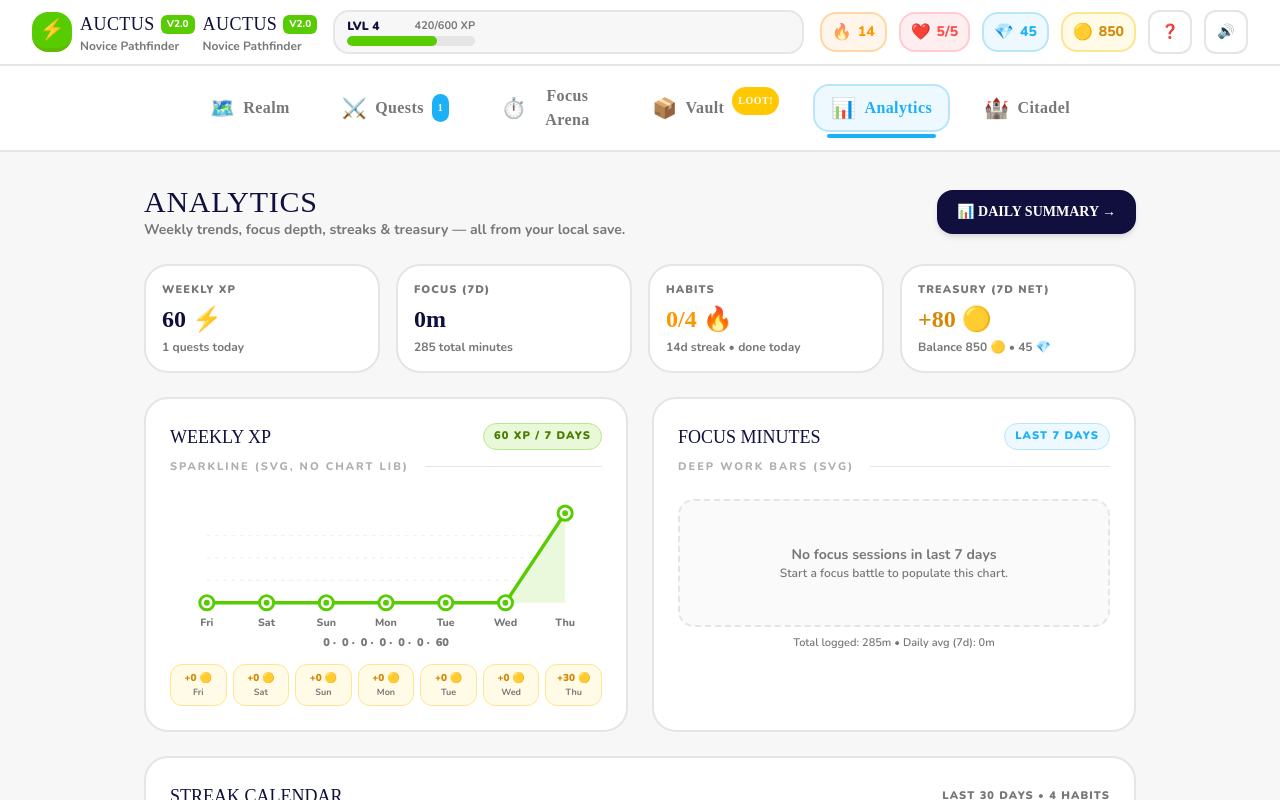
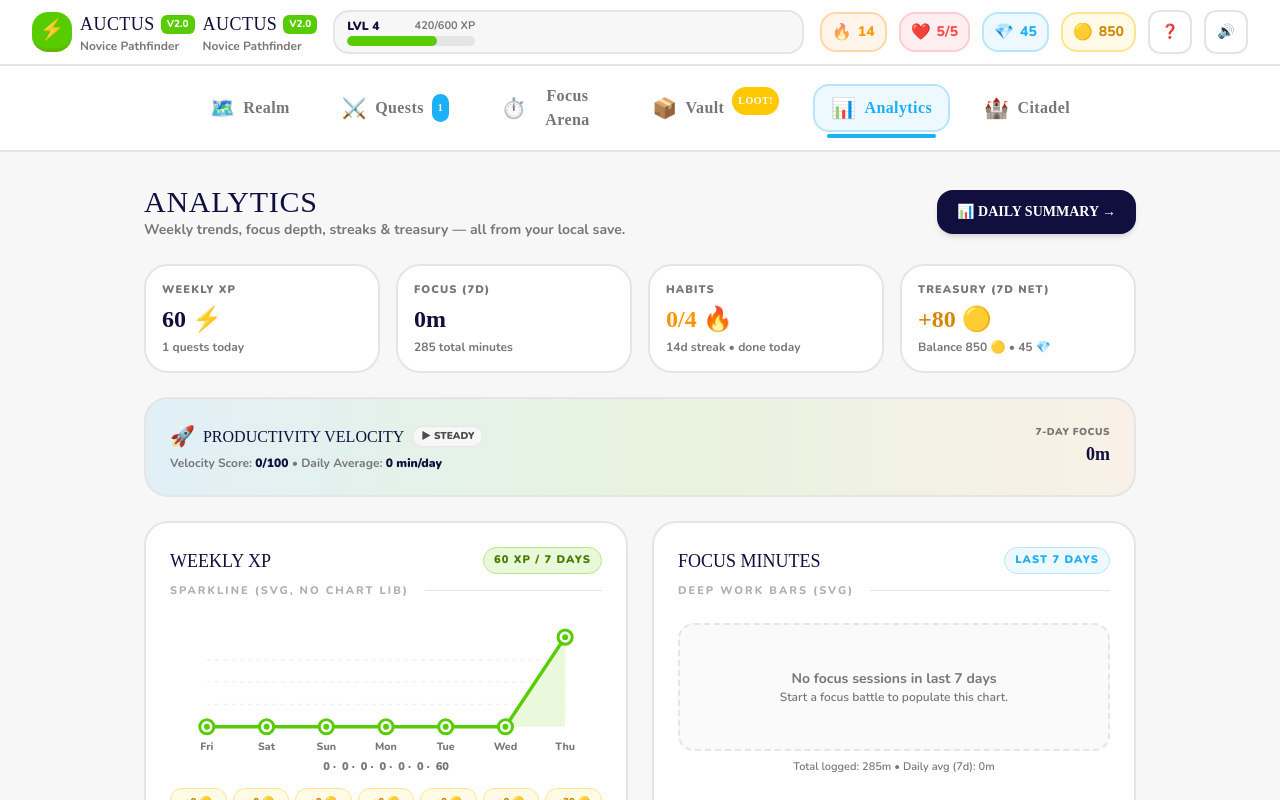
Before and after one commit to iamakhilan/Project-Auctus, a React (Vite) app: page / in a window 1280 px wide. Both pictures are taken after a click on the button "Analytics". Shown: the top 800 px of the page. Built offline with nearby package versions, Linux system fonts and the light colour scheme; a web font is replaced by a local one.

Commit message:
refactor: integrate productivity trends, category breakdown, and CSV export in AnalyticsDashboard

```diff
--- a/src/components/analytics/AnalyticsDashboard.tsx
+++ b/src/components/analytics/AnalyticsDashboard.tsx
@@ -2,6 +2,20 @@ import React, { useMemo, useState } from 'react';
 import { useGameState } from '../../context/GameStateContext';
 import { StreakCalendar } from './StreakCalendar';
 import { DailySummaryModal } from './DailySummaryModal';
+import {
+  calculateFocusVelocity,
+  calculateCategoryBreakdown,
+  calculateHourlyFocusDistribution,
+  detectPeakFocusHour,
+  formatMinutesToHoursAndMins,
+} from '../../utils/analyticsEngine';
+import {
+  exportTransactionsToCSV,
+  exportQuestsToCSV,
+  exportHabitsToCSV,
+} from '../../utils/exportHelpers';
+import { FocusSessionRecord } from '../../types';
+import { soundEngine } from '../../utils/audioSynthesizer';
 
 // ---------- helpers ----------
 function toISODateLocal(d: Date): string {
@@ -350,6 +364,59 @@ export const AnalyticsDashboard: React.FC = () => {
 
   const netCoinsWeek = useMemo(() => dailyNetCoins.slice(-7).reduce((a, b) => a + b, 0), [dailyNetCoins]);
 
+  const sessions: FocusSessionRecord[] = useMemo(() => {
+    const focusRe = /Focus.*?\( *(\d+)\s*m/i;
+    return transactions
+      .filter((t) => focusRe.test(t.reason))
+      .map((t) => {
+        const m = t.reason.match(focusRe);
+        const mins = m ? parseInt(m[1], 10) : 25;
+        return {
+          id: t.id,
+          durationMinutes: mins,
+          completedAt: t.timestamp,
+          actualSeconds: mins * 60,
+          xpEarned: t.amount,
+          coinsEarned: Math.round(t.amount / 2),
+        };
+      });
+  }, [transactions]);
+
+  const velocity = useMemo(() => calculateFocusVelocity(sessions, 7), [sessions]);
+  const categoryBreakdown = useMemo(() => calculateCategoryBreakdown(quests), [quests]);
+  const hourlyDistribution = useMemo(() => calculateHourlyFocusDistribution(sessions), [sessions]);
+  const peakHour = useMemo(() => detectPeakFocusHour(hourlyDistribution), [hourlyDistribution]);
+
+  const handleExportTransactions = () => {
+    soundEngine.playClick();
+    const csv = exportTransactionsToCSV(transactions);
+    downloadCSV(csv, `auctus-transactions-${todayIso}.csv`);
+  };
+
+  const handleExportQuests = () => {
+    soundEngine.playClick();
+    const csv = exportQuestsToCSV(quests);
+    downloadCSV(csv, `auctus-quests-${todayIso}.csv`);
+  };
+
+  const handleExportHabits = () => {
+    soundEngine.playClick();
+    const csv = exportHabitsToCSV(habits);
+    downloadCSV(csv, `auctus-habits-${todayIso}.csv`);
+  };
+
+  const downloadCSV = (content: string, filename: string) => {
+    const blob = new Blob([content], { type: 'text/csv;charset=utf-8;' });
+    const url = URL.createObjectURL(blob);
+    const link = document.createElement('a');
+    link.setAttribute('href', url);
+    link.setAttribute('download', filename);
+    document.body.appendChild(link);
+    link.click();
+    document.body.removeChild(link);
+    URL.revokeObjectURL(url);
+  };
+
   return (
     <div className="max-w-5xl mx-auto px-4 py-6 sm:py-8 space-y-6 animate-fadeIn">
       {/* Header */}
@@ -358,12 +425,14 @@ export const AnalyticsDashboard: React.FC = () => {
           <h1 className="font-['Feather_Bold'] text-2xl sm:text-3xl text-[var(--dark-blue)] tracking-wide">ANALYTICS</h1>
           <p className="text-sm font-bold text-[var(--gray-light)]">Weekly trends, focus depth, streaks & treasury — all from your local save.</p>
         </div>
+        <div className="flex items-center gap-2">
           <button
             onClick={() => setShowDailySummary(true)}
             className="h-11 px-5 bg-[var(--dark-blue)] hover:bg-[#1a237e] text-white font-['Feather_Bold'] text-sm font-black uppercase rounded-2xl shadow-md active:translate-y-0.5 transition-all"
           >
             📊 Daily Summary →
           </button>
+        </div>
       </div>
 
       {/* Top KPI row */}
@@ -391,6 +460,37 @@ export const AnalyticsDashboard: React.FC = () => {
             {netCoinsWeek >= 0 ? '+' : ''}{netCoinsWeek} 🟡
           </span>
           <span className="text-xs font-bold text-[var(--gray-light)]">Balance {profile.coins} 🟡 • {profile.gems} 💎</span>
+        </div>
+      </div>
+
+      {/* Focus Velocity & Productivity Trend Banner */}
+      <div className="bg-gradient-to-r from-[#1cb0f6]/10 via-[#58cc02]/10 to-[#ffd6a5]/20 rounded-3xl border-2 border-[#e5e5e5] p-5 sm:p-6 flex flex-col sm:flex-row items-start sm:items-center justify-between gap-4 shadow-xs">
+        <div className="space-y-1">
+          <div className="flex items-center gap-2">
+            <span className="text-xl">🚀</span>
+            <h3 className="font-['Feather_Bold'] text-base text-[var(--dark-blue)]">PRODUCTIVITY VELOCITY</h3>
+            <span
+              className={`text-[10px] font-black uppercase px-2 py-0.5 rounded-full border ${
+                velocity.trend === 'rising'
+                  ? 'bg-[#e8f8d8] text-[#3a6b00] border-[#b7e986]'
+                  : velocity.trend === 'declining'
+                  ? 'bg-[#ffeef0] text-[var(--red)] border-[#ffccd2]'
+                  : 'bg-[#f7f7f7] text-[var(--gray-text)] border-[#e5e5e5]'
+              }`}
+            >
+              {velocity.trend === 'rising' ? '▲ RISING' : velocity.trend === 'declining' ? '▼ COOLING' : '▶ STEADY'}
+            </span>
+          </div>
+          <p className="text-xs font-bold text-[var(--gray-light)]">
+            Velocity Score: <strong className="text-[var(--dark-blue)]">{velocity.velocityScore}/100</strong> • Daily Average: <strong className="text-[var(--dark-blue)]">{velocity.dailyAverage} min/day</strong>
+            {peakHour ? ` • Peak Flow: ${peakHour.label} (${formatMinutesToHoursAndMins(peakHour.minutes)})` : ''}
+          </p>
+        </div>
+        <div className="flex items-center gap-3 shrink-0">
+          <div className="text-right">
+            <div className="text-[10px] font-black uppercase tracking-wider text-[var(--gray-light)]">7-Day Focus</div>
+            <div className="font-['Feather_Bold'] text-lg font-black text-[var(--dark-blue)]">{formatMinutesToHoursAndMins(velocity.totalMinutes)}</div>
+          </div>
         </div>
       </div>
 
@@ -433,6 +533,33 @@ export const AnalyticsDashboard: React.FC = () => {
         </div>
       </div>
 
+      {/* Quest Category Breakdown */}
+      {categoryBreakdown.length > 0 && (
+        <div className="bg-white rounded-3xl border-2 border-[#e5e5e5] p-5 sm:p-6 shadow-xs space-y-3">
+          <div className="flex items-center justify-between">
+            <h3 className="font-['Feather_Bold'] text-base sm:text-lg text-[var(--dark-blue)]">COMPLETED QUEST BREAKDOWN</h3>
+            <span className="text-xs font-bold text-[var(--gray-light)]">By Category</span>
+          </div>
+          <div className="grid grid-cols-2 sm:grid-cols-4 gap-3">
+            {categoryBreakdown.map((cat) => (
+              <div key={cat.category} className="p-3 bg-[#f7f7f7] rounded-2xl border border-[#e5e5e5] space-y-1">
+                <div className="flex items-center justify-between text-xs font-black uppercase text-[var(--dark-blue)]">
+                  <span>{cat.category}</span>
+                  <span>{cat.percentage}%</span>
+                </div>
+                <div className="w-full bg-[#e5e5e5] h-2 rounded-full overflow-hidden">
+                  <div
+                    className="bg-[var(--blue)] h-full rounded-full transition-all"
+                    style={{ width: `${cat.percentage}%` }}
+                  />
+                </div>
+                <div className="text-[10px] font-bold text-[var(--gray-light)]">{cat.count} completed</div>
+              </div>
+            ))}
+          </div>
+        </div>
+      )}
+
       {/* Streak Calendar */}
       <StreakCalendar days={30} />
 
@@ -463,6 +590,34 @@ export const AnalyticsDashboard: React.FC = () => {
         )}
       </div>
 
+      {/* CSV Export Bar */}
+      <div className="bg-white rounded-3xl border-2 border-[#e5e5e5] p-4 sm:p-5 flex flex-col sm:flex-row items-center justify-between gap-3 shadow-xs">
+        <div>
+          <h4 className="font-['Feather_Bold'] text-sm text-[var(--dark-blue)]">EXPORT LOCAL TELEMETRY</h4>
+          <p className="text-xs font-bold text-[var(--gray-light)]">Download your data as clean CSV files for spreadsheet analysis.</p>
+        </div>
+        <div className="flex items-center gap-2 flex-wrap">
+          <button
+            onClick={handleExportQuests}
+            className="px-3 py-2 bg-[#f7f7f7] hover:bg-[#ececec] text-[var(--dark-blue)] font-['Feather_Bold'] text-xs font-bold rounded-xl border border-[#e5e5e5] active:translate-y-0.5 transition-all cursor-pointer"
+          >
+            📋 Quests CSV
+          </button>
+          <button
+            onClick={handleExportHabits}
+            className="px-3 py-2 bg-[#f7f7f7] hover:bg-[#ececec] text-[var(--dark-blue)] font-['Feather_Bold'] text-xs font-bold rounded-xl border border-[#e5e5e5] active:translate-y-0.5 transition-all cursor-pointer"
+          >
+            🔥 Habits CSV
+          </button>
+          <button
+            onClick={handleExportTransactions}
+            className="px-3 py-2 bg-[#f7f7f7] hover:bg-[#ececec] text-[var(--dark-blue)] font-['Feather_Bold'] text-xs font-bold rounded-xl border border-[#e5e5e5] active:translate-y-0.5 transition-all cursor-pointer"
+          >
+            🪙 Ledger CSV
+          </button>
+        </div>
+      </div>
+
       {/* Footer hint */}
       <p className="text-center text-[11px] font-bold text-[var(--gray-light)]">
         Data derived from local save (quests • habits • transactions • profile). Empty states handled gracefully.
```
Lines whose indentation alone changed are shown as unchanged.
